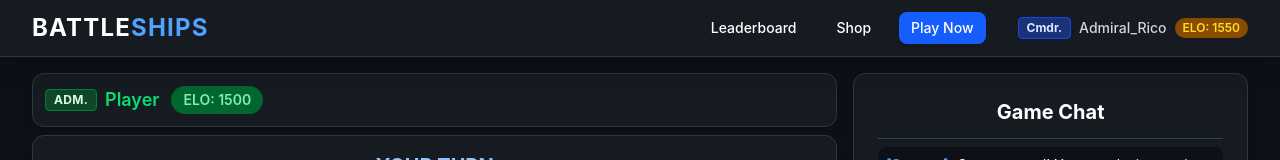
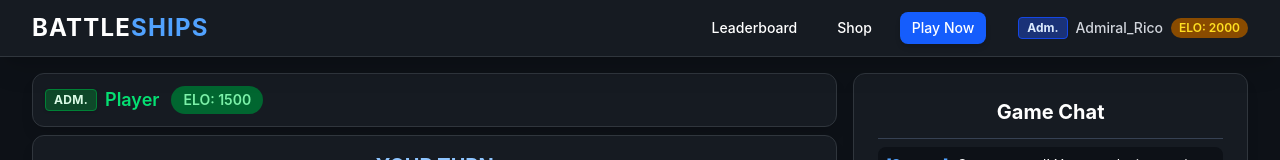
Before and after one commit to XggXWolf/Battleships, a React (Vite) app in the folder client/: page / in a window 1280 px wide. Shown: the top 160 px of the page. Built offline with nearby package versions, Linux system fonts and the light colour scheme.

Commit message:
Move dummy data to its own folder

```diff
--- a/client/src/Components/FriendsPanel/Friend.tsx
+++ b/client/src/Components/FriendsPanel/Friend.tsx
@@ -18,9 +18,8 @@ export default function Friend({
 }: FriendProps) {
     return (
         <>
-            <a
-                href="#"
-                className="friend-item flex items-center justify-between px-4 py-2 hover:bg-gray-700 group transition-colors"
+            <button
+                className="friend-item flex items-center justify-between px-4 py-2 hover:bg-gray-700 group transition-colors border-none bg-transparent text-left w-full"
                 onClick={onFriendClick}
             >
                 <div className="flex items-center">
@@ -36,7 +35,7 @@ export default function Friend({
                 <span className="text-xs text-gray-400 font-bold">
                     ELO: {elo}
                 </span>
-            </a>
+            </button>
         </>
     );
 }
--- a/client/src/Components/Header/Desktop/Desktop.tsx
+++ b/client/src/Components/Header/Desktop/Desktop.tsx
@@ -1,6 +1,7 @@
 import NavMenu from "./NavMenu/NavMenu";
 import Logo from "../Logo";
 import PlayerInfo from "../PlayerInfo";
+import playerData from "../../../data/dummy/player";
 
 export default function Desktop() {
     return (
@@ -9,9 +10,9 @@ export default function Desktop() {
             <div className="right-panel flex items-center">
                 <NavMenu />
                 <PlayerInfo
-                    playerRank="Cmdr."
-                    playerName="Admiral_Rico"
-                    playerElo={1550}
+                    playerRank={playerData.rank}
+                    playerName={playerData.name}
+                    playerElo={playerData.elo}
                 />
             </div>
         </div>
--- a/client/src/Components/SidePanel/ChatPanel/ChatPanel.tsx
+++ b/client/src/Components/SidePanel/ChatPanel/ChatPanel.tsx
@@ -1,19 +1,5 @@
-import type { ChatMessageProps } from "./ChatMessage";
+import dummyMessages from "../../../data/dummy/messages";
 import ChatMessage from "./ChatMessage";
-
-const dummyMessages: ChatMessageProps[] = [
-    {
-        uuid: "1",
-        type: "system",
-        content: "Game started! You are playing against Opponent.",
-    },
-    { uuid: "2", type: "player", content: "Good luck, have fun!" },
-    {
-        uuid: "3",
-        type: "opponent",
-        content: "You too! Let's have a great game.",
-    },
-];
 
 export default function ChatPanel() {
     return (
--- a/client/src/data/dummy/friends.tsx
+++ b/client/src/data/dummy/friends.tsx
@@ -14,6 +14,6 @@ const dummyFriends: {
         status: "online",
         elo: 1500,
     },
-];
+] as const;
 
 export default dummyFriends;
--- /dev/null
+++ b/client/src/data/dummy/messages.tsx
@@ -0,0 +1,15 @@
+const dummyMessages = [
+    {
+        uuid: "1",
+        type: "system",
+        content: "Game started! You are playing against Opponent.",
+    },
+    { uuid: "2", type: "player", content: "Good luck, have fun!" },
+    {
+        uuid: "3",
+        type: "opponent",
+        content: "You too! Let's have a great game.",
+    },
+] as const;
+
+export default dummyMessages;
--- /dev/null
+++ b/client/src/data/dummy/player.tsx
@@ -0,0 +1,9 @@
+const playerData = {
+    id: 1,
+    name: "Admiral_Rico",
+    rank: "Admiral",
+    status: "online",
+    elo: 2000,
+} as const;
+
+export default playerData;
```
